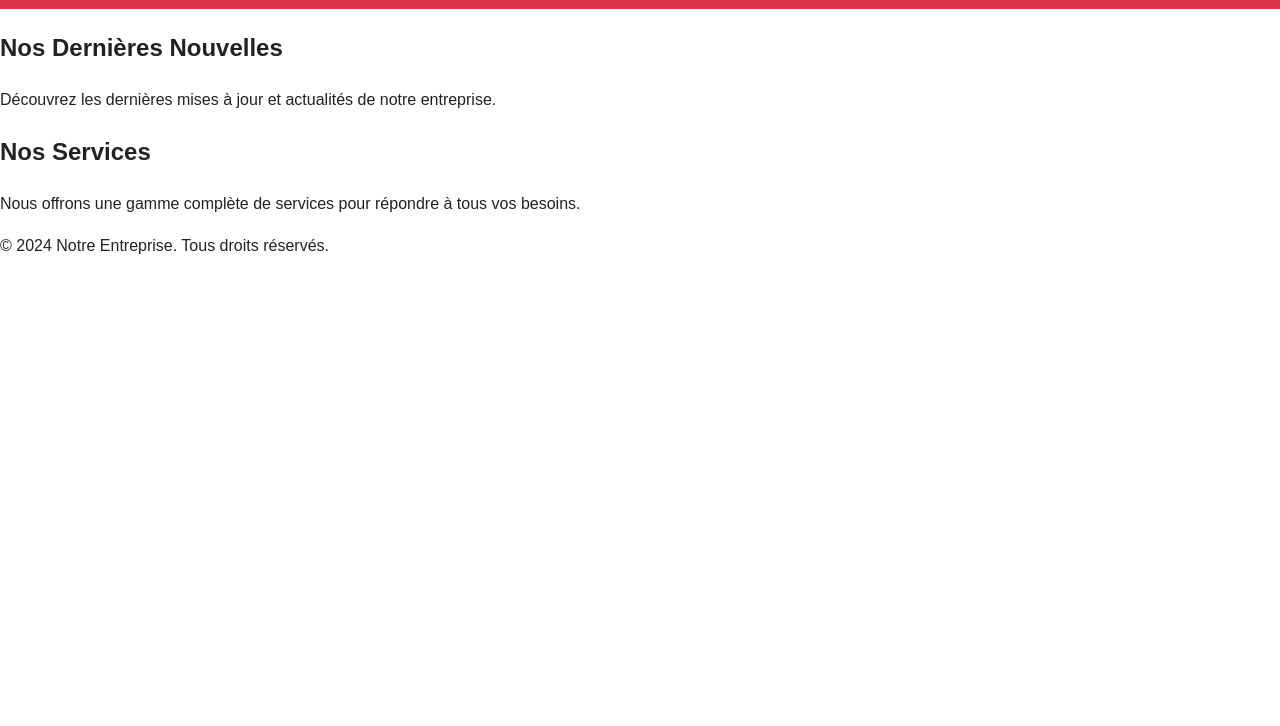
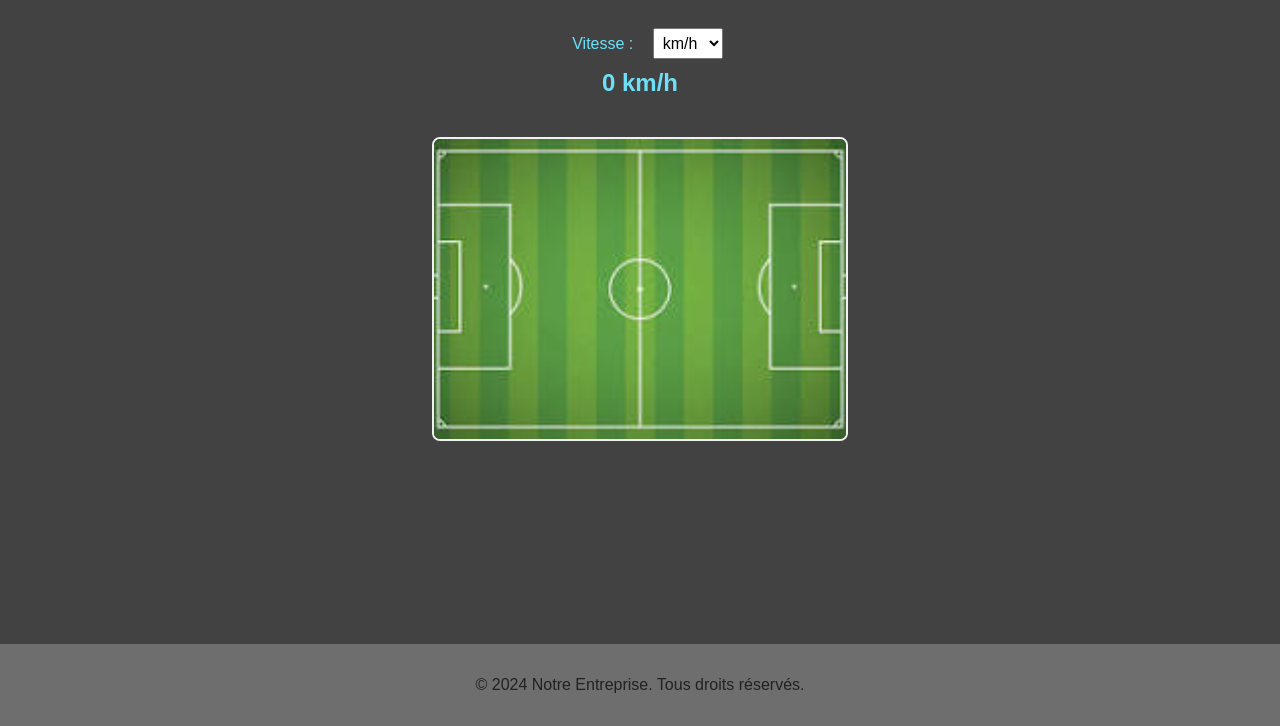
Before and after one commit to AdamAlvess/PlayMetrics, a plain HTML site: page Html/home.html in a window 1280 px wide. Shown: the part 74-800 px from the top of the page. Drawn offline with Linux system fonts and the light colour scheme.

Commit message:
page home base fini

```diff
--- a/Css/style_home.css
+++ b/Css/style_home.css
@@ -1,3 +1,4 @@
+/* Styles généraux */
 :root {
     --body-background-color: #ffffff;
     --body-text-color: #222;
@@ -16,22 +17,57 @@ body {
     font-family: 'Arial', sans-serif;
     margin: 0;
     padding: 0;
-    line-height: 1.6;
     color: var(--body-text-color);
-    background-color: var(--body-background-color);
+    background-color: #424242   ;
+    display: flex;
+    flex-direction: column;
+    min-height: 100vh;
 }
 
-header {
-    background: linear-gradient(to right, var(--primary-color), var(--secondary-color));
-    color: white;
-    text-align: center;
-    padding: 1em;
+h1 {
+    font-size: 30px;
+    margin: 0 auto;
+}
+
+/* Main */
+main {
+    flex: 1;
+    padding: 2em;
     display: flex;
+    flex-direction: column;
     align-items: center;
 }
 
-h1 {
-    color: white;
-    font-size: 30px;
-    margin: 0 auto;
+/* Data display and terrain image */
+.data-display {
+    margin-bottom: 20px;
+    text-align: center;
 }
+
+#unitSelect {
+    padding: 5px;
+    margin-left: 10px;
+    font-size: 16px;
+}
+
+#unitSelect2 {
+    padding: 5px;
+    margin-left: 10px;
+    font-size: 16px;
+    color: #6edff7;
+}
+
+#speedValue {
+    font-size: 24px;
+    font-weight: bold;
+    color: #6edff7;
+    margin-top: 10px;
+}
+
+.terrain-image img {
+    max-width: 100%;
+    height: 300px;
+    border: 2px solid var(--accent-color);
+    border-radius: 8px;
+    margin-top: 20px;
+}
--- a/Css/style_nav.css
+++ b/Css/style_nav.css
@@ -99,3 +99,11 @@ nav ul li a:hover {
 .dark-mode .popup {
     background-color: var(--popup-bg-color);
 }
+
+/* Footer */
+footer {
+    text-align: center;
+    padding: 1em;
+    background: #6f6e6e ;
+    position: relative;
+}
--- a/Html/home.html
+++ b/Html/home.html
@@ -22,19 +22,27 @@
         </nav>
         <h1>Bienvenue sur PlayMetrics</h1>
     </header>
+
     <main>
-        <section>
-            <h2>Nos Dernières Nouvelles</h2>
-            <p>Découvrez les dernières mises à jour et actualités de notre entreprise.</p>
-        </section>
-        <section>
-            <h2>Nos Services</h2>
-            <p>Nous offrons une gamme complète de services pour répondre à tous vos besoins.</p>
-        </section>
+        <div class="data-display">
+            <label id="unitSelect2">Vitesse :</label>
+            <select id="unitSelect">
+                <option value="km/h">km/h</option>
+                <option value="miles">miles</option>
+            </select>
+            <div id="speedValue">0 km/h</div>
+        </div>
+
+        <div class="terrain-image">
+            <img src="../assets/terrain.png" alt="Terrain" />
+        </div>
     </main>
+
+
     <footer>
         <p>&copy; 2024 Notre Entreprise. Tous droits réservés.</p>
     </footer>
+
     <script src="../JS/script.js"></script>
 </body>
 </html>
--- a/Js/script.js
+++ b/Js/script.js
@@ -47,3 +47,9 @@ document.addEventListener('DOMContentLoaded', function() {
         }
     });
 });
+
+// Changement d'unité
+document.getElementById("unitSelect").addEventListener("change", function() {
+    const unit = this.value;
+    document.getElementById("speedValue").innerText = `0 ${unit}`;
+});
```
Also changed, not shown: assets/terrain.png (added).
